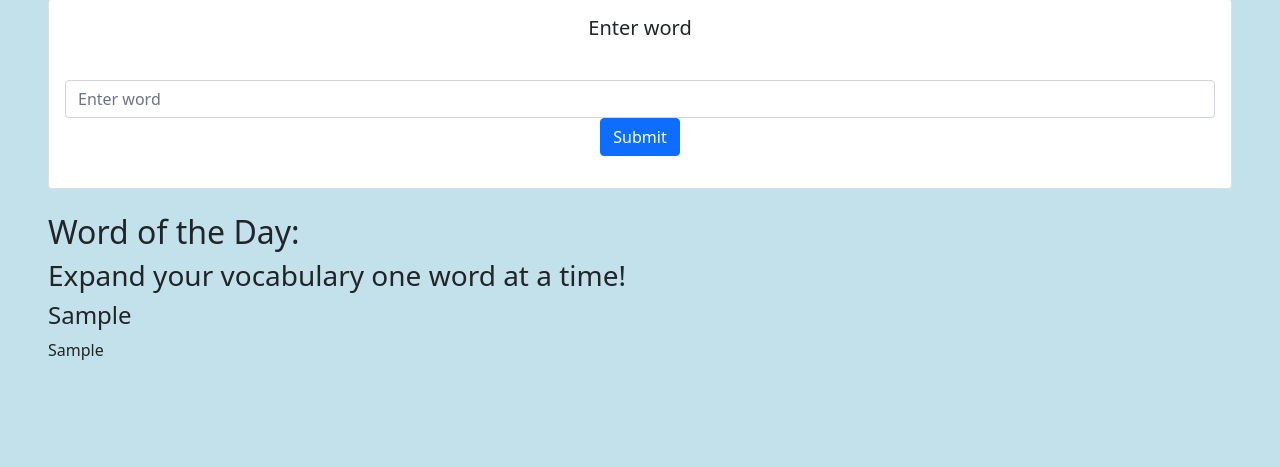
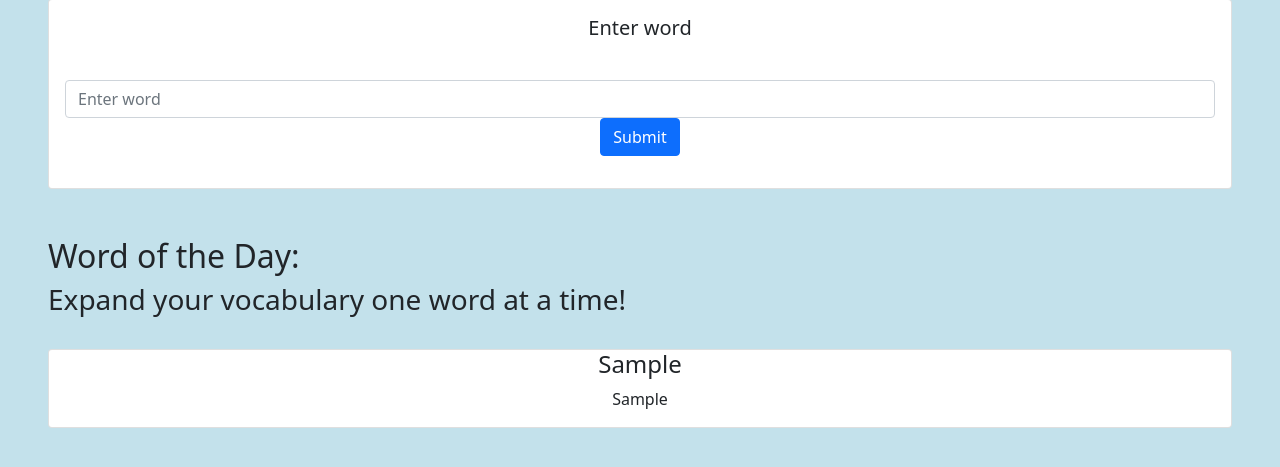
Before and after one commit to lwu1822/team_flask_portfolio, a Flask app: template templates/index.html in a window 1280 px wide. Shown: the part 222-689 px from the top of the page. Run offline with Flask 2, Linux system fonts and the light colour scheme; the template is opened without the code that fills it: most values are stand-ins (such as "Sample title", 1, 10 or a date in 2020).

Commit message:
formatting - may need to change

```diff
--- a/templates/index.html
+++ b/templates/index.html
@@ -39,12 +39,17 @@
         <body style="background-color:#c3e1eb;">
     </head>
 
-
+    <br>
     <br>
     <h2>Word of the Day:</h2>
     <h3>Expand your vocabulary one word at a time!</h3>
-    <h4>{{wordOfTheDayPrinted}}</h4>
-    <p>{{newDef}}</p>
+    <br>
+    <center>
+        <div class="card">
+            <h4>{{wordOfTheDayPrinted}}</h4>
+            <p>{{newDef}}</p>
+        </div>
+    </center>
 </html>
 
 {% endblock %}
```
